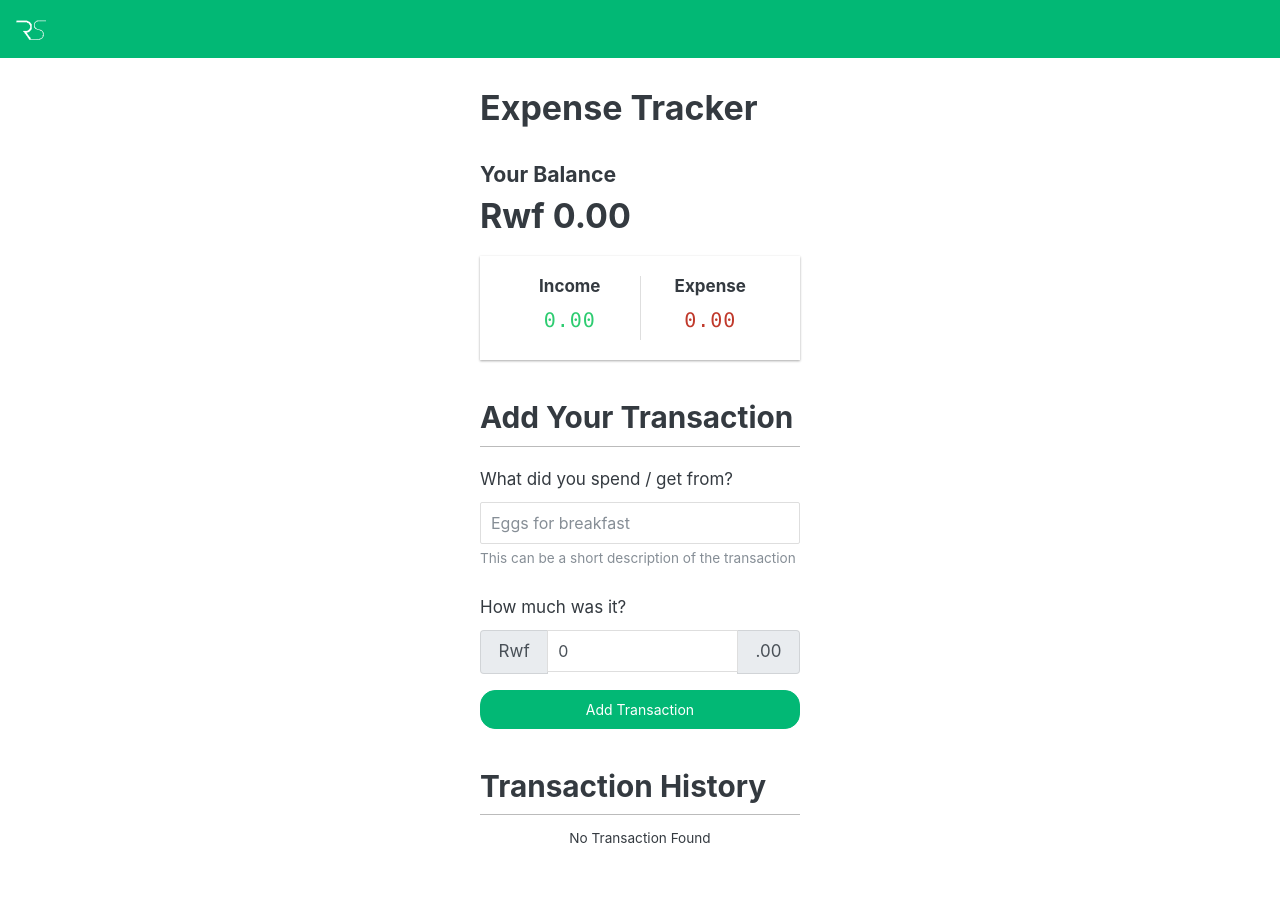
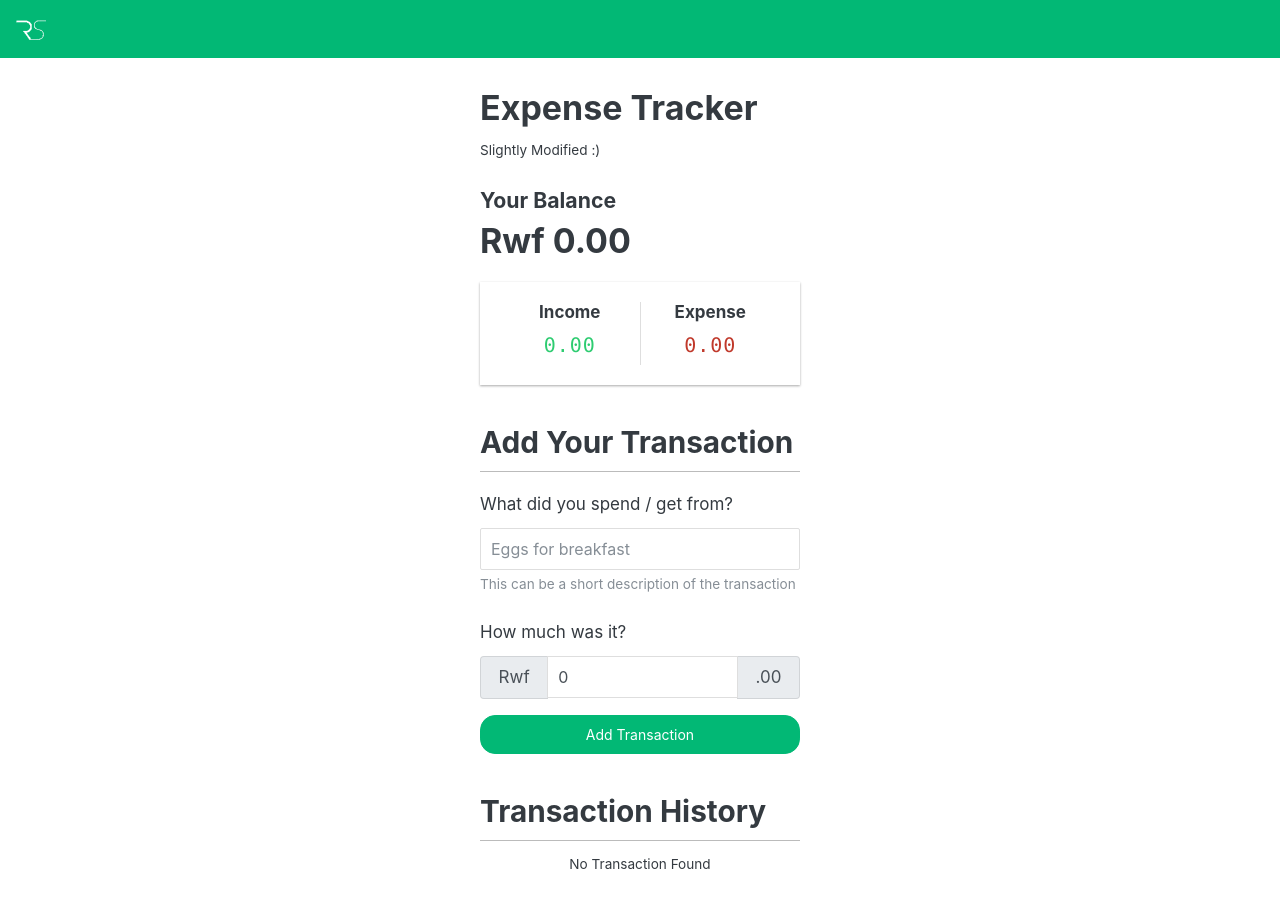
Before and after one commit to rutaks/expense-tracker-reloaded, a React (Create React App) app: page / in a window 1280 px wide. Shown: the top 908 px of the page. Built offline with nearby package versions, Linux system fonts and the light colour scheme; what javascript-time-ago would draw is missing.

Commit message:
Added Minor Change In Header

```diff
--- a/src/components/Header.js
+++ b/src/components/Header.js
@@ -4,6 +4,7 @@ export default function Header() {
   return (
     <div>
       <h2>Expense Tracker</h2>
+      <small>{'Slightly Modified :)'}</small>
     </div>
   );
 }
```
